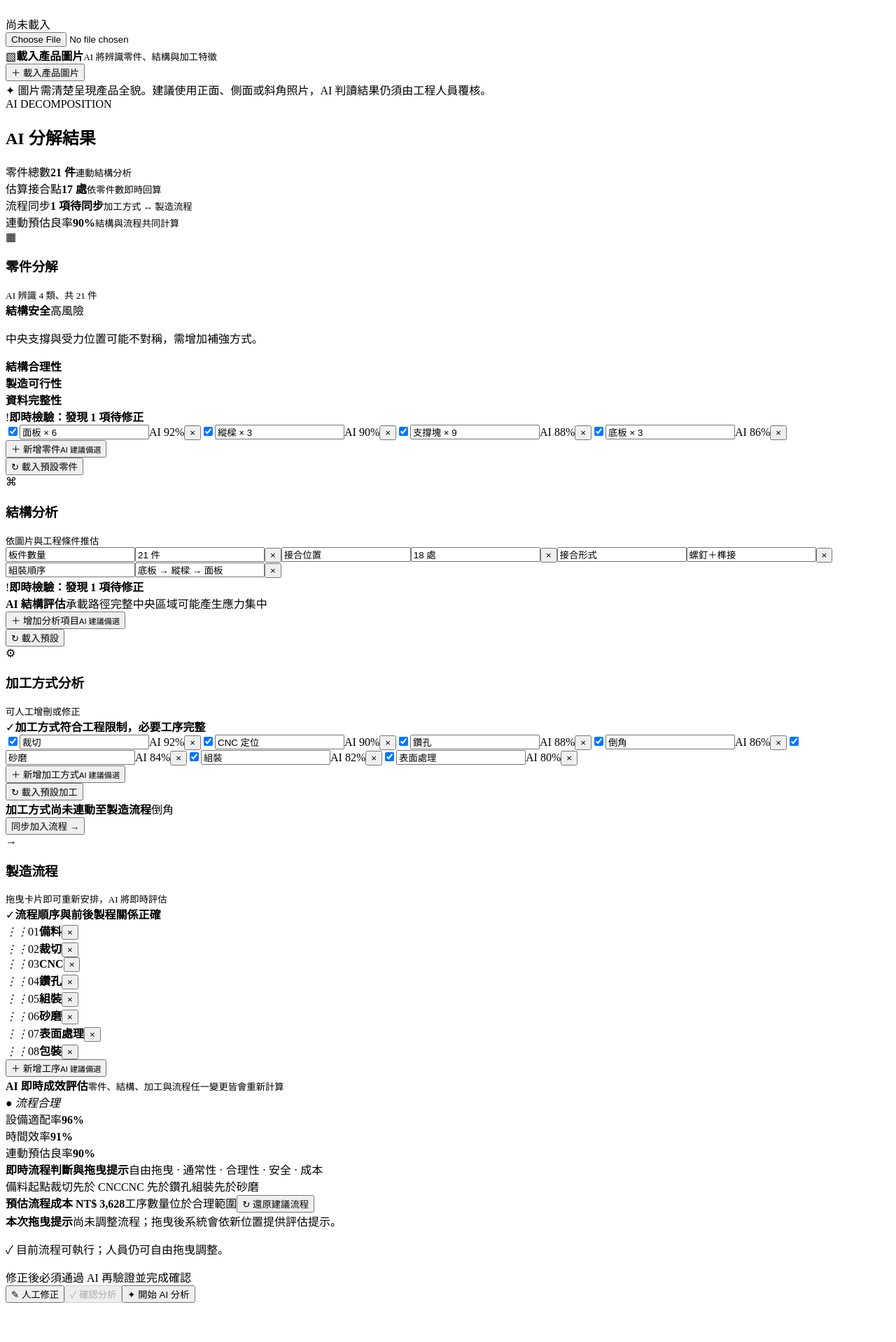
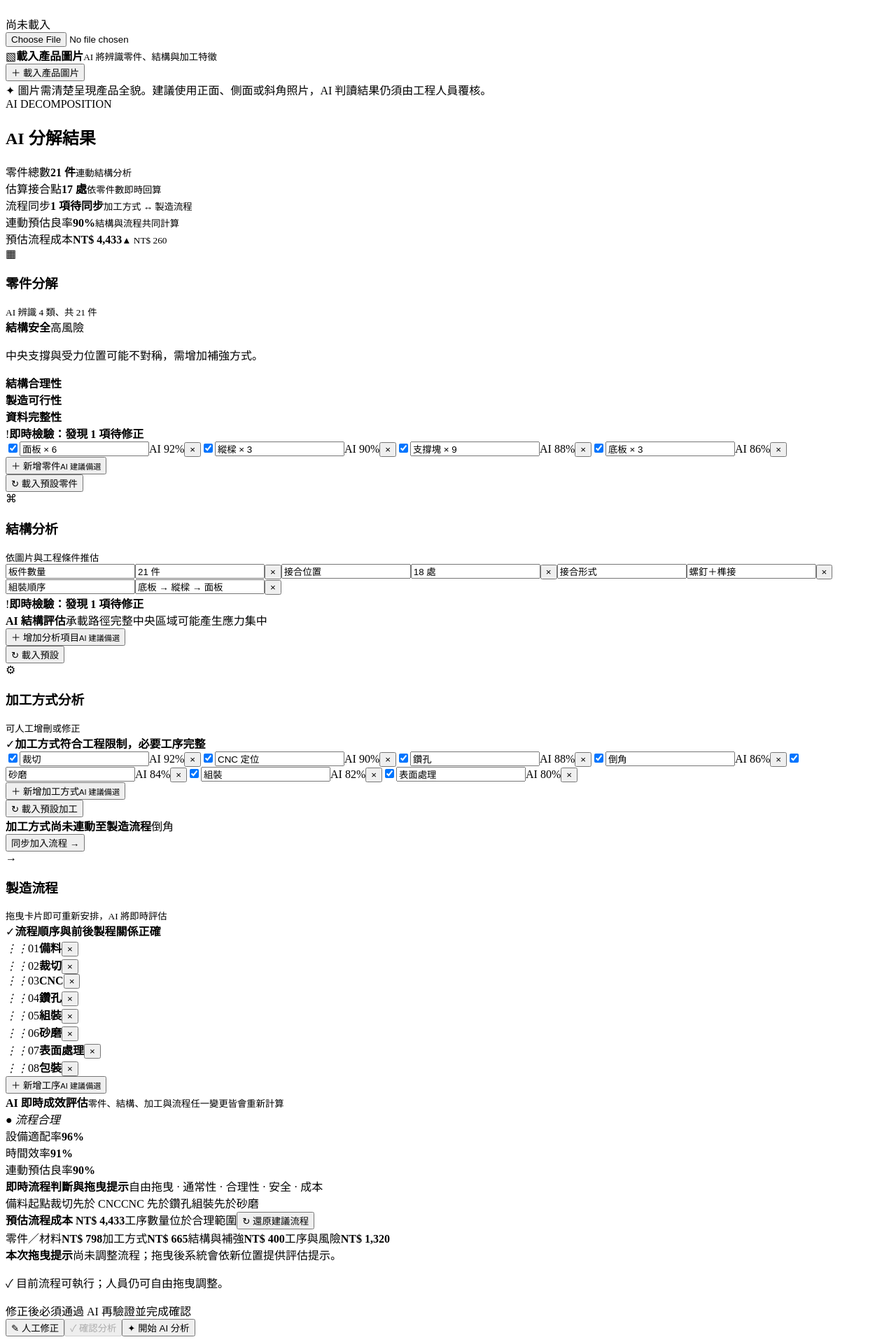
Before and after one commit to kuotai777-png/feos-process-planning, a Next.js app: page /ai-decomposition/AiDecomposition in a window 1280 px wide. Shown: the part 350-2268 px from the top of the page at 70% size. Before the commit the page ends 2220 px from the top, so only its background shows below. Built offline with nearby package versions, Linux system fonts and the light colour scheme.

Commit message:
Add fully linked real-time process cost

```diff
--- a/app/globals.css
+++ b/app/globals.css
@@ -484,7 +484,7 @@ body{font-size:17px;line-height:1.65}
 .suggestion-picker>div>header{display:flex;justify-content:space-between;padding:8px;border-bottom:1px solid #e5ebf0}.suggestion-picker>div>header b{color:#274e67;font-size:11px}.suggestion-picker>div>header small{color:#8495a2;font-size:9px}.suggestion-picker>div>footer{display:flex;gap:6px;padding:8px 4px 3px;border-top:1px solid #e5ebf0}.suggestion-picker>div>footer input{min-width:0;flex:1;padding:8px;border:1px solid #c7d7e2;border-radius:5px;font-size:10px}.suggestion-picker>div>footer button{width:auto;padding:7px 9px;border:0;border-radius:5px;background:#1684db;color:#fff;font-size:10px;font-weight:800}.suggestion-picker>div>footer button:disabled{opacity:.4}
 .validation-summary{display:flex;align-items:center;gap:7px;margin:0 0 10px;padding:8px 10px;border-radius:6px;font-size:10px}.validation-summary>span{display:grid;place-items:center;width:18px;height:18px;border-radius:50%;color:#fff;font-weight:900}.validation-summary.warning{background:#fff3dc;color:#855c13}.validation-summary.warning>span{background:#e8a12d}.validation-summary.ok{background:#eaf8ef;color:#217348}.validation-summary.ok>span{background:#20a460}.section-live-warning{display:flex;justify-content:space-between;margin-bottom:9px;padding:9px 11px;border-left:3px solid #e5a32e;background:#fff7e8;color:#805c1d;font-size:10px}.has-issue{position:relative;border-color:#e4aa44!important;background:#fffaf0!important}.inline-issue{grid-column:1/-1;width:100%;padding-top:4px;color:#a66a09!important;font-size:9px!important;font-weight:700}.decomp-chips label.has-issue{flex-wrap:wrap}.structure-grid label.has-issue{flex-wrap:wrap;padding:6px;border:1px solid #e4aa44;border-radius:6px}.flow-dnd>div.has-issue{grid-template-rows:auto auto}.flow-dnd>div.has-issue .inline-issue{grid-column:1/-1}
 .analysis-tools{display:flex;align-items:center;gap:8px;margin-top:10px}.analysis-tools>.suggestion-picker .add-analysis-item{margin:0}.analysis-tools>button{padding:7px 9px;border:1px solid #cddbe5;border-radius:5px;background:#fff;color:#4d7188;font-size:10px;font-weight:700}
-.linked-analysis-bar{display:grid;grid-template-columns:repeat(4,1fr);border-top:1px solid #e1e8ee;border-bottom:1px solid #e1e8ee;background:linear-gradient(90deg,#f4f9fd,#f3faf6)}.linked-analysis-bar>div{padding:11px 13px;border-right:1px solid #dfe8ee}.linked-analysis-bar>div:last-child{border:0}.linked-analysis-bar span,.linked-analysis-bar b,.linked-analysis-bar small{display:block}.linked-analysis-bar span{color:#738796;font-size:9px}.linked-analysis-bar b{margin-top:3px;color:#20516f;font-size:15px}.linked-analysis-bar b.warn{color:#b36b08}.linked-analysis-bar small{margin-top:2px;color:#8a9aa6;font-size:8px}.cross-link-notice{display:flex;align-items:center;justify-content:space-between;gap:10px;margin-top:10px;padding:10px;border:1px solid #e8c57f;border-radius:6px;background:#fff8e8}.cross-link-notice b,.cross-link-notice span{display:block}.cross-link-notice b{color:#805915;font-size:10px}.cross-link-notice span{margin-top:2px;color:#8b744b;font-size:9px}.cross-link-notice button{flex:none;padding:7px 9px;border:0;border-radius:5px;background:#1684db;color:#fff;font-size:9px;font-weight:800}
+.linked-analysis-bar{display:grid;grid-template-columns:repeat(5,1fr);border-top:1px solid #e1e8ee;border-bottom:1px solid #e1e8ee;background:linear-gradient(90deg,#f4f9fd,#f3faf6)}.linked-analysis-bar>div{padding:11px 13px;border-right:1px solid #dfe8ee}.linked-analysis-bar>div:last-child{border:0}.linked-analysis-bar span,.linked-analysis-bar b,.linked-analysis-bar small{display:block}.linked-analysis-bar span{color:#738796;font-size:9px}.linked-analysis-bar b{margin-top:3px;color:#20516f;font-size:15px}.linked-analysis-bar b.warn{color:#b36b08}.linked-analysis-bar small{margin-top:2px;color:#8a9aa6;font-size:8px}.linked-analysis-bar .linked-cost{background:rgba(255,255,255,.65)}.linked-analysis-bar .linked-cost b{color:#0876bd}.linked-analysis-bar .linked-cost small.up{color:#c24636}.linked-analysis-bar .linked-cost small.down{color:#168047}.cross-link-notice{display:flex;align-items:center;justify-content:space-between;gap:10px;margin-top:10px;padding:10px;border:1px solid #e8c57f;border-radius:6px;background:#fff8e8}.cross-link-notice b,.cross-link-notice span{display:block}.cross-link-notice b{color:#805915;font-size:10px}.cross-link-notice span{margin-top:2px;color:#8b744b;font-size:9px}.cross-link-notice button{flex:none;padding:7px 9px;border:0;border-radius:5px;background:#1684db;color:#fff;font-size:9px;font-weight:800}
 .traffic-assessment{display:grid;grid-template-columns:repeat(4,1fr);gap:8px;margin-bottom:13px}.traffic-assessment>div{display:grid;grid-template-columns:16px 1fr auto;align-items:center;gap:6px;min-height:42px;padding:8px;border:1px solid #d9e3ea;border-radius:7px;background:#f9fbfc}.traffic-assessment i{width:13px;height:13px;border-radius:50%;box-shadow:0 0 0 3px rgba(0,0,0,.05)}.traffic-assessment b{color:#35566c;font-size:10px}.traffic-assessment span{font-size:8px;font-weight:800}.traffic-assessment p{grid-column:1/-1;margin:1px 0 0;color:#6f6046;font-size:9px;line-height:1.45}.traffic-assessment .red{border-color:#efb2ae;background:#fff5f4}.traffic-assessment .red i{background:#dc3f35;box-shadow:0 0 0 3px #f9d8d5,0 0 10px rgba(220,63,53,.35)}.traffic-assessment .red span{color:#bf3028}.traffic-assessment .yellow{border-color:#ecd18f;background:#fffaed}.traffic-assessment .yellow i{background:#e8a12d;box-shadow:0 0 0 3px #fae9be,0 0 10px rgba(232,161,45,.3)}.traffic-assessment .yellow span{color:#9b680d}.traffic-assessment .green{grid-template-columns:16px 1fr;background:#f4faf6}.traffic-assessment .green i{background:#22a35b;box-shadow:0 0 0 3px #d5efdf}.traffic-assessment .red i,.traffic-assessment .yellow i{animation:trafficBlink 1.5s ease-in-out infinite}@keyframes trafficBlink{50%{opacity:.45}}
 .flow-dnd{display:grid;grid-template-columns:repeat(4,minmax(0,1fr));gap:9px}.flow-dnd>div{display:grid;grid-template-columns:16px 30px 1fr 20px;align-items:center;gap:5px;min-height:48px;padding:7px;border:1px solid #cbdce7;border-radius:7px;background:#f9fcfe;cursor:grab;transition:.15s}.flow-dnd>div:hover{border-color:#5da8d6;box-shadow:0 4px 10px rgba(18,100,155,.1)}.flow-dnd>div.dragging{opacity:.4;transform:scale(.97)}.flow-dnd div>i{color:#8ba0ae;font-style:normal}.flow-dnd div>span{display:grid;place-items:center;width:28px;height:28px;border-radius:50%;background:#1684db;color:#fff;font-size:9px;font-weight:800}.flow-dnd b,.flow-dnd input{min-width:0;color:#294f68;font-size:12px}.flow-dnd input{width:100%;padding:5px;border:1px solid #9cc6df;border-radius:4px}.flow-dnd div>button{border:0;background:transparent;color:#8294a2}.flow-dnd>button{min-height:48px;border:1px dashed #86b8d7;border-radius:7px;background:#f5fbff;color:#1684db;font-size:11px;font-weight:800}
 .live-evaluation{margin-top:16px;padding:15px;border:1px solid #cfe0ea;border-radius:8px;background:linear-gradient(135deg,#f5faff,#f5fbf7)}.live-evaluation header{display:flex;align-items:center;justify-content:space-between}.live-evaluation header b,.live-evaluation header small{display:block}.live-evaluation header b{color:#234e69;font-size:14px}.live-evaluation header small{margin-top:2px;color:#8293a0;font-size:10px}.live-evaluation header em{font-size:11px;font-style:normal;font-weight:800}.live-evaluation header em.good{color:#168047}.live-evaluation header em.warning{color:#b5740b}.live-evaluation>div{display:grid;grid-template-columns:repeat(3,1fr);gap:10px;margin-top:13px}.live-evaluation article{display:grid;grid-template-columns:1fr auto;gap:7px}.live-evaluation article span{color:#637b8d;font-size:11px}.live-evaluation article b{color:#1b526f;font-size:14px}.live-evaluation article i{grid-column:1/-1;display:block;height:5px;border-radius:5px;background:linear-gradient(90deg,#1684db,#23a564);box-shadow:inset 100vw 0 rgba(226,235,241,.82);background-clip:content-box}.live-evaluation>p{margin:12px 0 0;padding:10px;border-radius:6px;background:#fff3dc;color:#835c16;font-size:11px;line-height:1.55}
@@ -492,6 +492,7 @@ body{font-size:17px;line-height:1.65}
 .flow-live-decision{margin-top:12px;padding:13px;border:1px solid #cbdde8;border-radius:7px;background:#f7fbfd}.flow-live-decision header{display:flex;align-items:center;justify-content:space-between}.flow-live-decision header b{color:#24526e;font-size:12px}.flow-live-decision header span{color:#8093a1;font-size:9px}.flow-live-decision>div{display:grid;grid-template-columns:repeat(4,1fr);gap:6px;margin-top:10px}.flow-live-decision>div span{padding:7px;border-radius:5px;text-align:center;font-size:9px;font-weight:800}.flow-live-decision .pass{background:#e5f6eb;color:#168047}.flow-live-decision .pass::before{content:"✓ "}.flow-live-decision .fail{background:#fde7e5;color:#b9342d}.flow-live-decision .fail::before{content:"! "}.flow-live-decision p{margin:9px 0 0;color:#526d7e;font-size:10px}
 .flow-live-decision>section{display:flex;align-items:center;gap:10px;margin-top:9px;padding:9px;border-radius:6px;background:#fff}.flow-live-decision>section b{color:#24526e;font-size:11px}.flow-live-decision>section span{min-width:0;flex:1;color:#748895;font-size:9px}.flow-live-decision>section button{padding:6px 8px;border:1px solid #cbdbe5;border-radius:5px;background:#fff;color:#39708f;font-size:9px}.information-balance-warning{display:grid;gap:5px;margin:16px 0 0;padding:13px;border:1px solid #ebca86;border-radius:7px;background:#fff8e8;color:#7d5a1b}.information-balance-warning b{font-size:12px}.information-balance-warning span{font-size:10px}.undo-delete{position:fixed;z-index:70;right:24px;bottom:92px;display:flex;align-items:center;gap:10px;padding:11px 13px;border-radius:8px;background:#183e59;color:#fff;box-shadow:0 10px 26px rgba(0,0,0,.2);font-size:11px}.undo-delete button{padding:4px 7px;border:0;border-radius:4px;background:#fff;color:#176fa8;font-size:10px;font-weight:800}.undo-delete button:last-child{background:transparent;color:#fff;font-size:15px}
 .flow-live-decision>aside{display:grid;grid-template-columns:auto 1fr;gap:8px;margin-top:9px;padding:9px;border-radius:6px;font-style:normal}.flow-live-decision>aside.safe{background:#e8f7ee;color:#216f46}.flow-live-decision>aside.caution{background:#fff2d8;color:#805912}.flow-live-decision>aside b{font-size:10px}.flow-live-decision>aside span{font-size:9px;line-height:1.5}
+.cost-breakdown{display:grid!important;grid-template-columns:repeat(4,1fr)!important;gap:6px!important;margin-top:8px!important}.cost-breakdown>span{display:flex!important;justify-content:space-between;padding:7px!important;border-radius:5px;background:#fff!important;color:#708391!important;text-align:left!important}.cost-breakdown b{color:#315970;font-size:9px}
 .revalidation-overlay{display:flex;align-items:center;gap:18px;margin:18px 24px;padding:20px;border:1px solid #a9d3ec;border-radius:9px;background:linear-gradient(135deg,#edf8ff,#f1faf5)}.revalidation-overlay>i{flex:none;width:46px;height:46px;border:4px solid #cfe3ef;border-top-color:#1684db;border-radius:50%;animation:spin 1s linear infinite}.revalidation-overlay b,.revalidation-overlay span{display:block}.revalidation-overlay b{color:#164e71}.revalidation-overlay span{margin-top:4px;color:#678294;font-size:11px}.revalidation-overlay>div>div{display:flex;flex-wrap:wrap;gap:6px;margin-top:11px}.revalidation-overlay em{padding:5px 7px;border-radius:999px;background:#fff;color:#36708f;font-size:9px;font-style:normal;animation:pulse 1.5s infinite}.revalidation-overlay em:nth-child(2){animation-delay:.2s}.revalidation-overlay em:nth-child(3){animation-delay:.4s}.revalidation-overlay em:nth-child(4){animation-delay:.6s}
 .validation-result{display:flex;align-items:flex-start;gap:12px;margin:18px 24px;padding:16px;border-radius:8px}.validation-result>span{display:grid;place-items:center;flex:none;width:32px;height:32px;border-radius:50%;color:#fff;font-weight:900}.validation-result>div{min-width:0;flex:1}.validation-result b{font-size:14px}.validation-result p{margin:4px 0 0;font-size:11px;line-height:1.55}.validation-result.passed{border:1px solid #9fd5b3;background:#effaf3;color:#236c43}.validation-result.passed>span{background:#20a460}.validation-result.issues{border:1px solid #efc276;background:#fff7e8;color:#805915}.validation-result.issues>span{background:#e8a12d}.validation-result>button{padding:7px 9px;border:1px solid #dfbd80;border-radius:5px;background:#fff;color:#845c16;font-size:10px}.conditions-footer button:disabled{cursor:not-allowed;opacity:.45}
 
--- a/src/pages/ai-decomposition/AiDecomposition.tsx
+++ b/src/pages/ai-decomposition/AiDecomposition.tsx
@@ -117,7 +117,13 @@ export default function AiDecomposition(){
   const activeIssueCount=partIssues.filter(Boolean).length+structureIssues.filter(Boolean).length+processIssues.filter(Boolean).length+flowIssues.filter(Boolean).length+missingProcesses.length+(hasSupportWarning?1:0);
   const processFit=Math.max(68,96-Math.abs(processes.length-7)*4-(correctOrder?0:12));
   const timeScore=Math.max(62,91-Math.abs(flow.length-8)*3-(correctOrder?0:9));
-  const estimatedCost=1250+totalPartCount*38+flow.length*165+Math.max(0,flow.length-8)*120+(correctOrder?0:480)+(hasSupportWarning?260:0);
+  const materialCost=totalPartCount*38;
+  const processingCost=processes.length*95;
+  const structureCost=structures.length*35+(hasSupportWarning?260:0);
+  const flowCost=flow.length*165+Math.max(0,flow.length-8)*120+(correctOrder?0:480);
+  const estimatedCost=1250+materialCost+processingCost+structureCost+flowCost;
+  const baselineCost=4173;
+  const costDelta=estimatedCost-baselineCost;
   const restoreDefaults=(section:"parts"|"structures"|"processes"|"flow")=>{if(section==="parts")setParts(initialParts);if(section==="structures")setStructures(initialStructures);if(section==="processes")setProcesses(initialProcesses);if(section==="flow")setFlow(initialFlow);changed();notify("已載入 AI 預設項目")};
   const undoDelete=()=>{if(!lastDeleted)return;const insert=<T,>(list:T[],value:T,index:number)=>{const next=[...list];next.splice(Math.min(index,next.length),0,value);return next};if(lastDeleted.section==="parts")setParts(insert(parts,lastDeleted.value as string,lastDeleted.index));if(lastDeleted.section==="structures")setStructures(insert(structures,lastDeleted.value as {name:string;value:string},lastDeleted.index));if(lastDeleted.section==="processes")setProcesses(insert(processes,lastDeleted.value as string,lastDeleted.index));if(lastDeleted.section==="flow")setFlow(insert(flow,lastDeleted.value as string,lastDeleted.index));setLastDeleted(null);changed();notify("已復原誤刪項目")};
   const revalidate=()=>{
@@ -145,7 +151,7 @@ export default function AiDecomposition(){
         </section>
         <section className="decomp-results">
           <div className="engineering-heading"><div><span className="panel-kicker">AI DECOMPOSITION</span><h2>AI 分解結果</h2></div>{ready&&<span className="ai-result-tag">AI 建議值</span>}</div>
-          <div className="linked-analysis-bar" aria-live="polite"><div><span>零件總數</span><b>{totalPartCount} 件</b><small>連動結構分析</small></div><div><span>估算接合點</span><b>{estimatedJoints} 處</b><small>依零件數即時回算</small></div><div><span>流程同步</span><b className={unlinkedProcesses.length?"warn":""}>{unlinkedProcesses.length?`${unlinkedProcesses.length} 項待同步`:"已同步"}</b><small>加工方式 ↔ 製造流程</small></div><div><span>連動預估良率</span><b>{linkedYield}%</b><small>結構與流程共同計算</small></div></div>
+          <div className="linked-analysis-bar" aria-live="polite"><div><span>零件總數</span><b>{totalPartCount} 件</b><small>連動結構分析</small></div><div><span>估算接合點</span><b>{estimatedJoints} 處</b><small>依零件數即時回算</small></div><div><span>流程同步</span><b className={unlinkedProcesses.length?"warn":""}>{unlinkedProcesses.length?`${unlinkedProcesses.length} 項待同步`:"已同步"}</b><small>加工方式 ↔ 製造流程</small></div><div><span>連動預估良率</span><b>{linkedYield}%</b><small>結構與流程共同計算</small></div><div className="linked-cost"><span>預估流程成本</span><b>NT$ {estimatedCost.toLocaleString()}</b><small className={costDelta>0?"up":"down"}>{costDelta===0?"與基準相同":`${costDelta>0?"▲":"▼"} NT$ ${Math.abs(costDelta).toLocaleString()}`}</small></div></div>
           <AnalysisGroup title="零件分解" icon="▦" note="AI 辨識 4 類、共 21 件">
             <TrafficAssessment items={[
               {name:"結構安全",level:hasSupportWarning?"red":"green",detail:"中央支撐與受力位置可能不對稱，需增加補強方式。"},
@@ -175,7 +181,7 @@ export default function AiDecomposition(){
             <ValidationSummary count={flowIssues.filter(Boolean).length+(!correctOrder?1:0)} okText="流程順序與前後製程關係正確"/>
             <div className="flow-dnd">{flow.map((v,i)=><div draggable onDragStart={()=>setDragIndex(i)} onDragOver={e=>e.preventDefault()} onDrop={()=>moveFlow(i)} className={`${dragIndex===i?"dragging":""} ${flowIssues[i]?"has-issue":""}`} key={`${v}-${i}`}><i>⋮⋮</i><span>{String(i+1).padStart(2,"0")}</span>{editing?<input value={v} onChange={e=>update(flow,setFlow,i,e.target.value)}/>:<b>{v}</b>}<button onClick={()=>remove("flow",flow,setFlow,i)}>×</button>{flowIssues[i]&&<small className="inline-issue">⚠ {flowIssues[i]}</small>}</div>)}<SuggestionPicker label="新增工序" suggestions={processSuggestions} onSelect={value=>add(flow,setFlow,value)}/></div>
             <div className="live-evaluation"><header><div><b>AI 即時成效評估</b><small>零件、結構、加工與流程任一變更皆會重新計算</small></div><em className={correctOrder?"good":"warning"}>● {correctOrder?"流程合理":"發現順序風險"}</em></header><div><article><span>設備適配率</span><b>{processFit}%</b><i style={{width:`${processFit}%`}}/></article><article><span>時間效率</span><b>{timeScore}%</b><i style={{width:`${timeScore}%`}}/></article><article><span>連動預估良率</span><b>{linkedYield}%</b><i style={{width:`${linkedYield}%`}}/></article></div>{!correctOrder&&<p>⚠ 建議維持「裁切 → CNC → 鑽孔」，並在組裝完成後進行砂磨，以降低定位誤差與返工風險。</p>}</div>
-            <div className="flow-live-decision" aria-live="polite"><header><b>即時流程判斷與拖曳提示</b><span>自由拖曳 · 通常性 · 合理性 · 安全 · 成本</span></header><div><span className={flow.some(x=>x.includes("備料"))&&flow.findIndex(x=>x.includes("備料"))===0?"pass":"fail"}>備料起點</span><span className={flow.indexOf("裁切")<flow.indexOf("CNC")?"pass":"fail"}>裁切先於 CNC</span><span className={flow.indexOf("CNC")<flow.indexOf("鑽孔")?"pass":"fail"}>CNC 先於鑽孔</span><span className={flow.indexOf("組裝")<flow.indexOf("砂磨")?"pass":"fail"}>組裝先於砂磨</span></div><section><b>預估流程成本 NT$ {estimatedCost.toLocaleString()}</b><span>{flow.length>9?"工序偏多，換站與搬運成本上升":"工序數量位於合理範圍"}</span><button onClick={()=>{restoreDefaults("flow");setDragFeedback("已還原 AI 建議流程。")}}>↻ 還原建議流程</button></section><aside className={correctOrder?"safe":"caution"}><b>本次拖曳提示</b><span>{dragFeedback}</span></aside><p>{correctOrder&&flowIssues.every(issue=>!issue)?"✓ 目前流程可執行；人員仍可自由拖曳調整。":`⚠ 即時偵測 ${flowIssues.filter(Boolean).length+(!correctOrder?1:0)} 項流程風險，系統僅提示、不限制操作。`}</p></div>
+            <div className="flow-live-decision" aria-live="polite"><header><b>即時流程判斷與拖曳提示</b><span>自由拖曳 · 通常性 · 合理性 · 安全 · 成本</span></header><div><span className={flow.some(x=>x.includes("備料"))&&flow.findIndex(x=>x.includes("備料"))===0?"pass":"fail"}>備料起點</span><span className={flow.indexOf("裁切")<flow.indexOf("CNC")?"pass":"fail"}>裁切先於 CNC</span><span className={flow.indexOf("CNC")<flow.indexOf("鑽孔")?"pass":"fail"}>CNC 先於鑽孔</span><span className={flow.indexOf("組裝")<flow.indexOf("砂磨")?"pass":"fail"}>組裝先於砂磨</span></div><section><b>預估流程成本 NT$ {estimatedCost.toLocaleString()}</b><span>{flow.length>9?"工序偏多，換站與搬運成本上升":"工序數量位於合理範圍"}</span><button onClick={()=>{restoreDefaults("flow");setDragFeedback("已還原 AI 建議流程。")}}>↻ 還原建議流程</button></section><div className="cost-breakdown"><span>零件／材料<b>NT$ {materialCost.toLocaleString()}</b></span><span>加工方式<b>NT$ {processingCost.toLocaleString()}</b></span><span>結構與補強<b>NT$ {structureCost.toLocaleString()}</b></span><span>工序與風險<b>NT$ {flowCost.toLocaleString()}</b></span></div><aside className={correctOrder?"safe":"caution"}><b>本次拖曳提示</b><span>{dragFeedback}</span></aside><p>{correctOrder&&flowIssues.every(issue=>!issue)?"✓ 目前流程可執行；人員仍可自由拖曳調整。":`⚠ 即時偵測 ${flowIssues.filter(Boolean).length+(!correctOrder?1:0)} 項流程風險，系統僅提示、不限制操作。`}</p></div>
           </AnalysisGroup>
           {validation==="checking"&&<div className="revalidation-overlay"><i/><div><b>AI 正在重新驗證所有修正</b><span>檢查資訊完整性、零件與結構合理性、加工相容性、流程順序及製造風險…</span><div><em>資料完整性</em><em>結構合理性</em><em>加工可行性</em><em>流程一致性</em></div></div></div>}
           {validation==="passed"&&<div className="validation-result passed"><span>✓</span><div><b>AI 再驗證通過</b><p>所有資訊完整，結構示警已排除，加工方式與製造流程合理。請按「確認分析」完成本階段。</p></div></div>}
```
